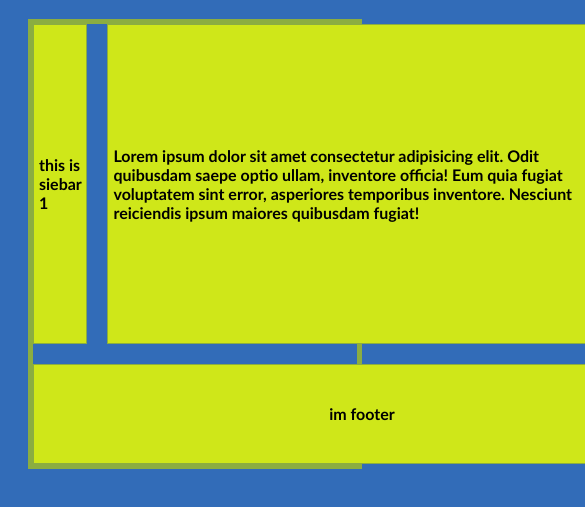
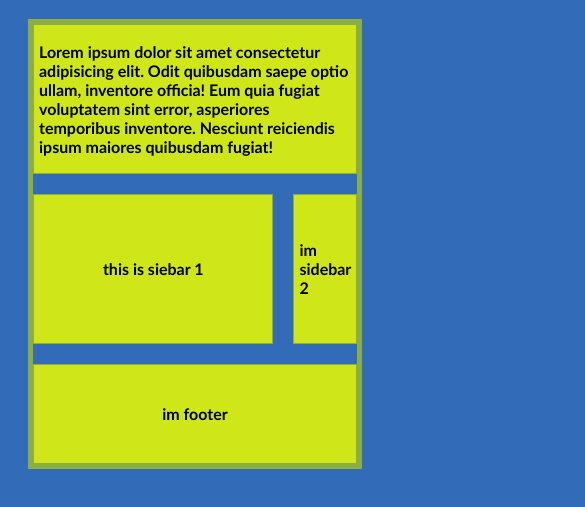
Before and after one commit to aurelienroux/grid-playground, a website: page index.html in a window 390 px wide. Shown: the part 97-604 px from the top of the page, 585 px wide, since content can reach past the window. Drawn offline with nearby package versions, Linux system fonts and the light colour scheme; files that its build step writes are made by us from their sources.

Commit message:
responsive grid area

```diff
--- a/src/scss/grid.scss
+++ b/src/scss/grid.scss
@@ -33,9 +33,12 @@ h1 {
     border: 5px solid $yellow-second;
     display: grid;
     grid-gap: 20px;
-    grid-template-columns: 1fr 500px 1fr;
+    grid-template-columns: 1fr 5fr 1fr;
     grid-template-rows: 150px 150px 100px;
-    grid-template-areas: "sidebar-1 content sidebar-2" "sidebar-1 content sidebar-2" "footer footer footer"
+    grid-template-areas:
+        "sidebar-1 content sidebar-2"
+        "sidebar-1 content sidebar-2"
+        "footer footer footer"
 }
 
 .item4 {
@@ -53,3 +56,12 @@ h1 {
 .item2 {
     grid-area: content;
 }
+
+@media (max-width: 500px) {
+    .container {
+        grid-template-areas:
+            "content content content"
+            "sidebar-1 sidebar-1 sidebar-2"
+            "footer footer footer"
+    }
+}
```
